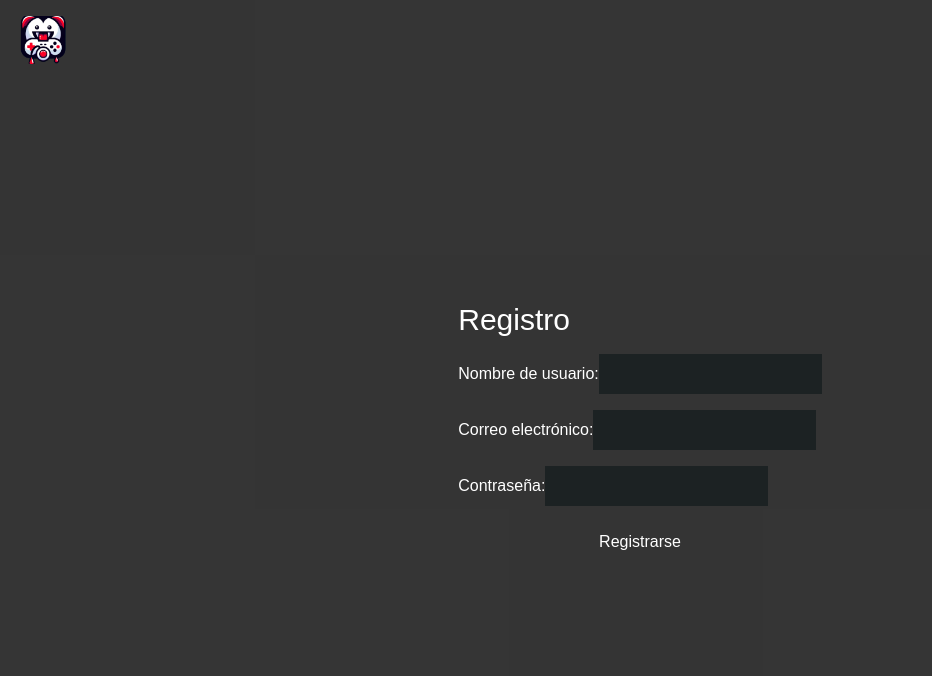
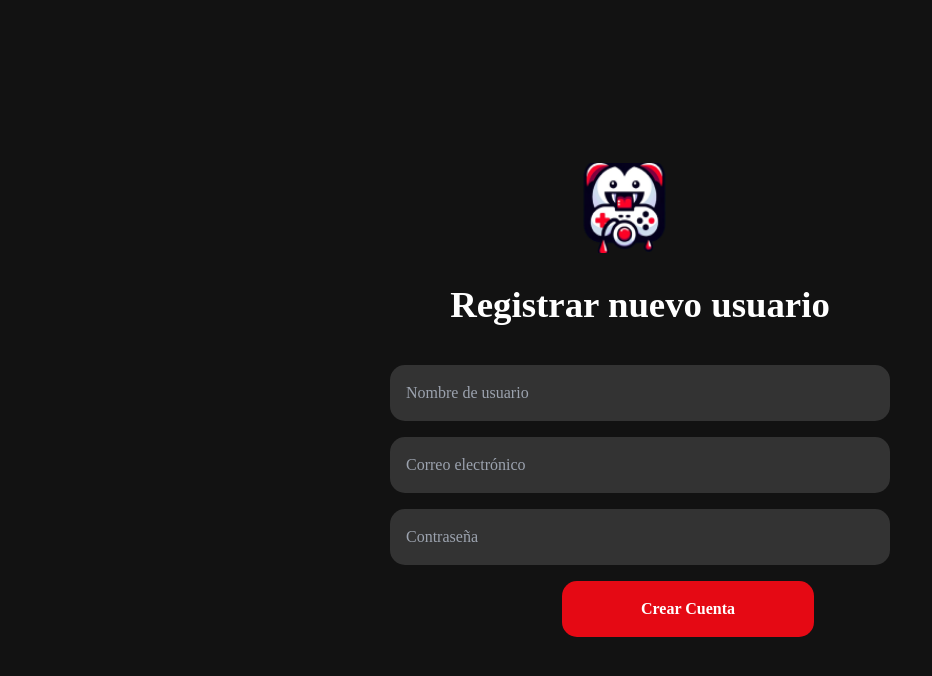
Before and after one commit to mariacornejor/PIISproject, a React (Vite) app: page /register in a window 1280 px wide. Shown: the top 676 px of the page, without its empty margins (0-932 px from the left). Built offline with nearby package versions, Linux system fonts and the light colour scheme.

Commit message:
Frontend registro

```diff
--- a/src/pages/components/Register.tsx
+++ b/src/pages/components/Register.tsx
@@ -1,13 +1,6 @@
-import React, { useState } from 'react';
+import { useState } from 'react';
 import { Link } from 'react-router-dom';
-import { AiOutlineMenu, AiOutlineSearch, AiOutlineClose } from "react-icons/ai";
 import icon from "../../assets/images/icono.png";
-import nosesion from "../../assets/images/noSesion.png";
-import { VscCircleLarge } from "react-icons/vsc";
-
-function Navbar() {
-  // Lógica del Navbar aquí
-}
 
 function Register() {
     const [username, setUsername] = useState('');
@@ -25,48 +18,65 @@ function Register() {
     };
 
     return (
-    <div className="background bg-background h-screen flex flex-col justify-between">
-      <Link to="/">
-        <img src={icon} className="h-12 mx-4 mt-4" alt="Flowbite Logo" />
+        <div style={{ backgroundColor: '#121212', minHeight: '100vh', display: 'flex', flexDirection: 'column', alignItems: 'center', justifyContent: 'center' }}>
+            <Link to="/" style={{ alignSelf: 'center', cursor: 'pointer', marginBottom: '1.5rem' }}>
+                <img src={icon} style={{ width: '100px', height: '90px' }} alt="Icono" />
             </Link>
 
-      {/* Formulario de registro */}
-      <div className="mx-auto my-auto">
-        <h2 className="text-white text-3xl mb-4">Registro</h2>
-        <form onSubmit={handleSubmit} className="flex flex-col gap-4">
-          <div>
-            <label htmlFor="username" className="text-white">Nombre de usuario:</label>
+            <h2 style={{ color: 'white', fontSize: '2.3rem', marginBottom: '1rem', fontFamily: 'Montserrat', fontWeight: 'bold' }}>Registrar nuevo usuario</h2>
+            <div style={{ marginTop: '1rem', width: '100%', maxWidth: '500px', textAlign: 'center'}}>
+                <form onSubmit={handleSubmit} style={{ display: 'flex', flexDirection: 'column', gap: '1rem', fontFamily: 'Montserrat'}}>
                     <input
                         type="text"
                         id="username"
+                        placeholder="Nombre de usuario"
                         value={username}
                         onChange={(e) => setUsername(e.target.value)}
-              className="bg-navground p-2 text-white"
+                        style={{ width: '100%', padding: '1rem', backgroundColor: '#333', border: 'none', color: 'white', borderRadius: '15px' }}
                     />
-          </div>
-          <div>
-            <label htmlFor="email" className="text-white">Correo electrónico:</label>
                     <input
                         type="email"
                         id="email"
+                        placeholder="Correo electrónico"
                         value={email}
                         onChange={(e) => setEmail(e.target.value)}
-              className="bg-navground p-2 text-white"
+                        style={{ width: '100%', padding: '1rem', backgroundColor: '#333', border: 'none', color: 'white', borderRadius: '15px' }}
                     />
-          </div>
-          <div>
-            <label htmlFor="password" className="text-white">Contraseña:</label>
                     <input
                         type="password"
                         id="password"
+                        placeholder="Contraseña"
                         value={password}
                         onChange={(e) => setPassword(e.target.value)}
-              className="bg-navground p-2 text-white"
+                        style={{ width: '100%', padding: '1rem', backgroundColor: '#333', border: 'none', color: 'white', borderRadius: '15px' }}
                     />
-          </div>
-          <button type="submit" className="bg-gray-800 rounded-full py-2 px-4 text-white">Registrarse</button>
                 </form>
             </div>
+
+            <Link to="/inicio" style={{ maxWidth: '500px', alignSelf: 'center', cursor: 'pointer', textDecoration: 'none', display: 'flex', justifyContent: 'center' }}>
+    <div style={{ marginTop: '1rem' }}>
+        <button
+            type="submit"
+            style={{
+                width: '200%', // Cambia el ancho del botón según tus necesidades
+                margin: 'auto', // Centra el botón horizontalmente
+                padding: '1rem',
+                backgroundColor: '#E50914',
+                color: 'white',
+                borderRadius: '15px',
+                cursor: 'pointer',
+                fontFamily: 'Montserrat',
+                fontSize: '1rem',
+                fontWeight: 'bold'
+            }}
+        >
+            Crear Cuenta
+        </button>
+    </div>
+</Link>
+
+
+
         </div>
     );
 }
```
Lines whose indentation alone changed are shown as unchanged.
